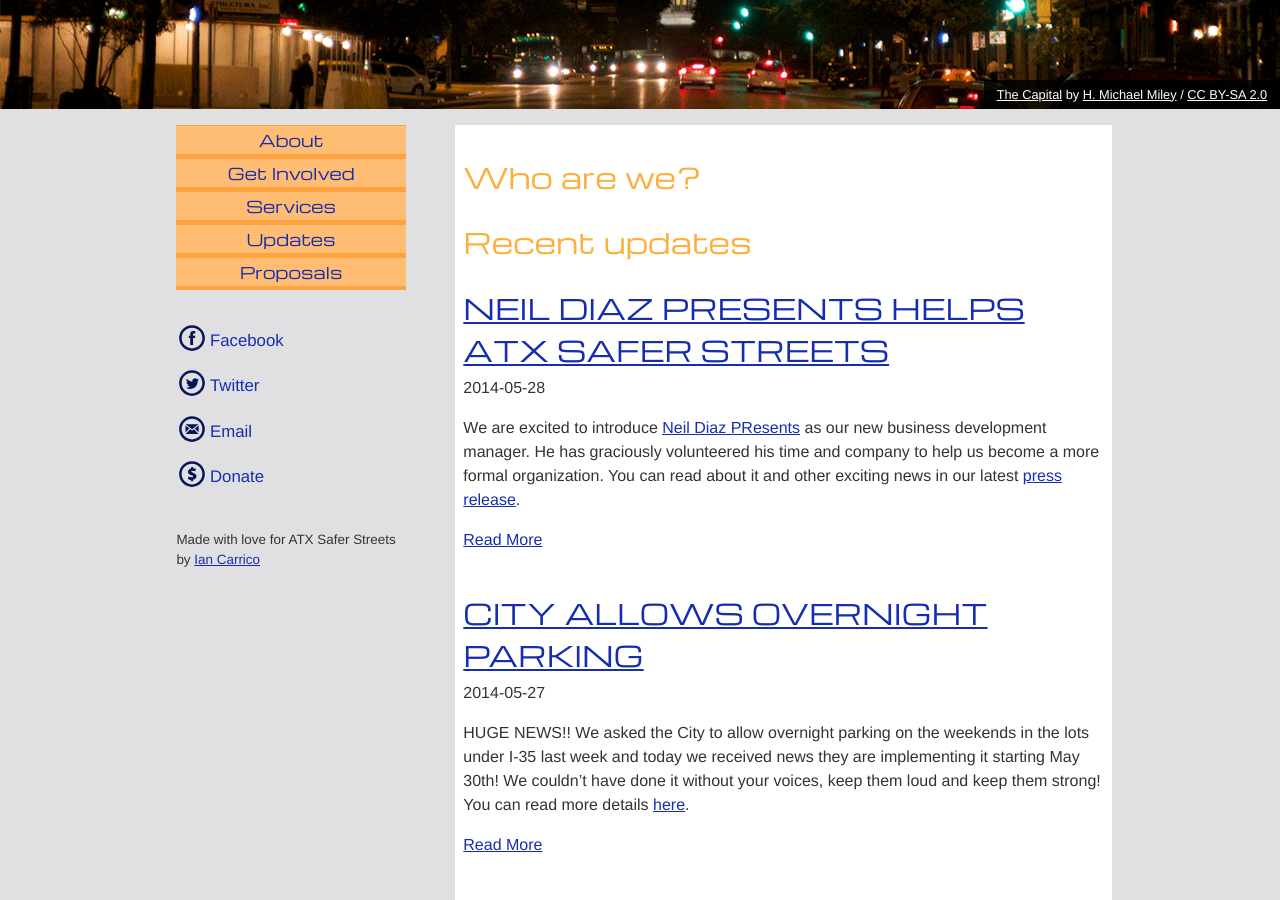
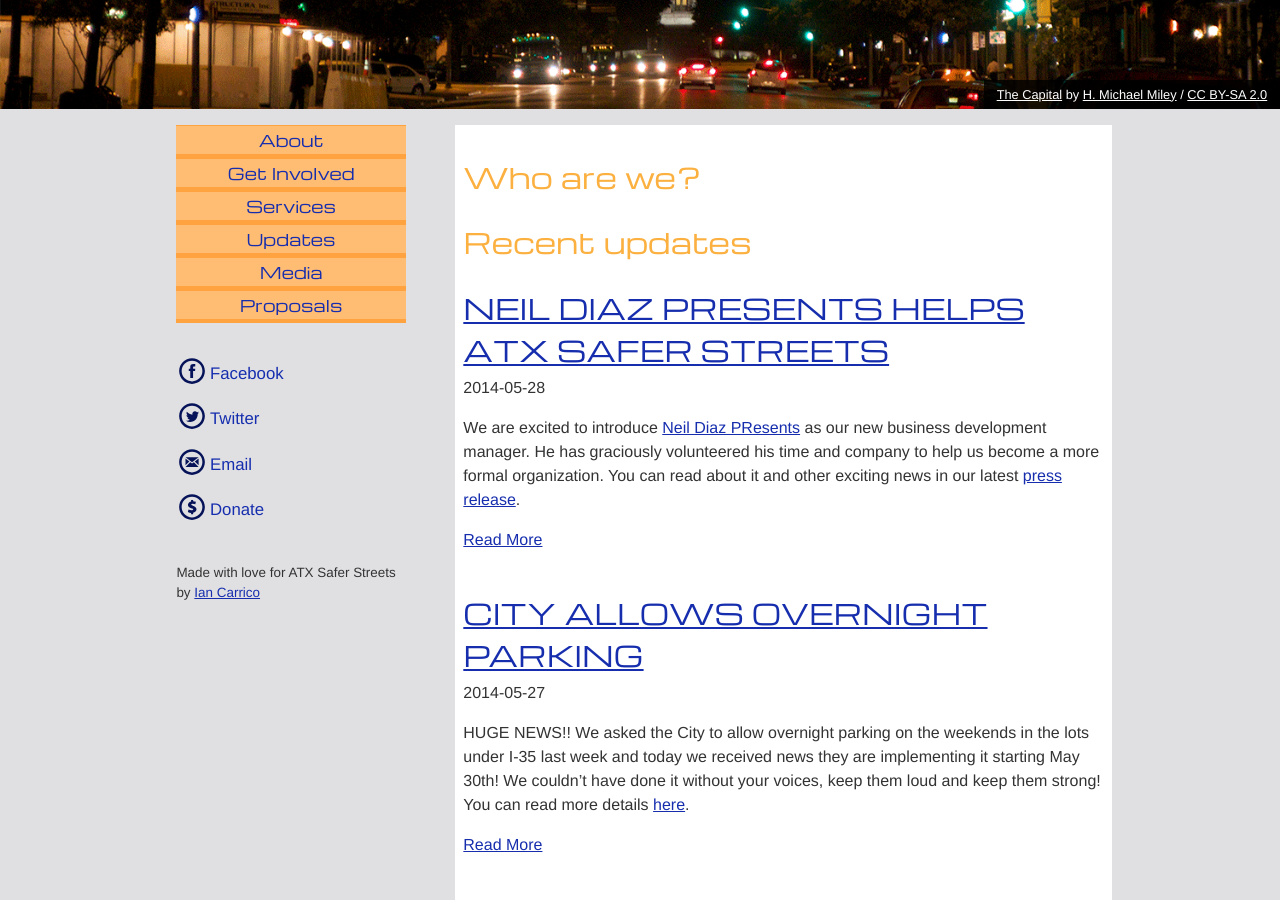
Before and after one commit to iamcarrico/atxsaferstreets, a Jekyll site: the page built from index.md, in a window 1280 px wide and 900 px high, scrolled down 663 px. Built offline with Jekyll 4.4.1, drawn with Linux system fonts in a browser that asks for light colours; some web fonts are replaced.

Commit message:
Update default.html

```diff
--- a/_layouts/default.html
+++ b/_layouts/default.html
@@ -71,6 +71,7 @@
         <a href="/get-involved.html" class="menuitem" role="menuitem">Get Involved</a>
         <a href="/options.html" class="menuitem" role="menuitem">Services</a>
         <a href="/updates/" class="menuitem" role="menuitem">Updates</a>
+        <a href="/media.html" class="menuitem" role="menuitem">Media</a>
         <a href="/proposals.html" class="menuitem" role="menuitem">Proposals</a>
       </div>
     </nav>
```
